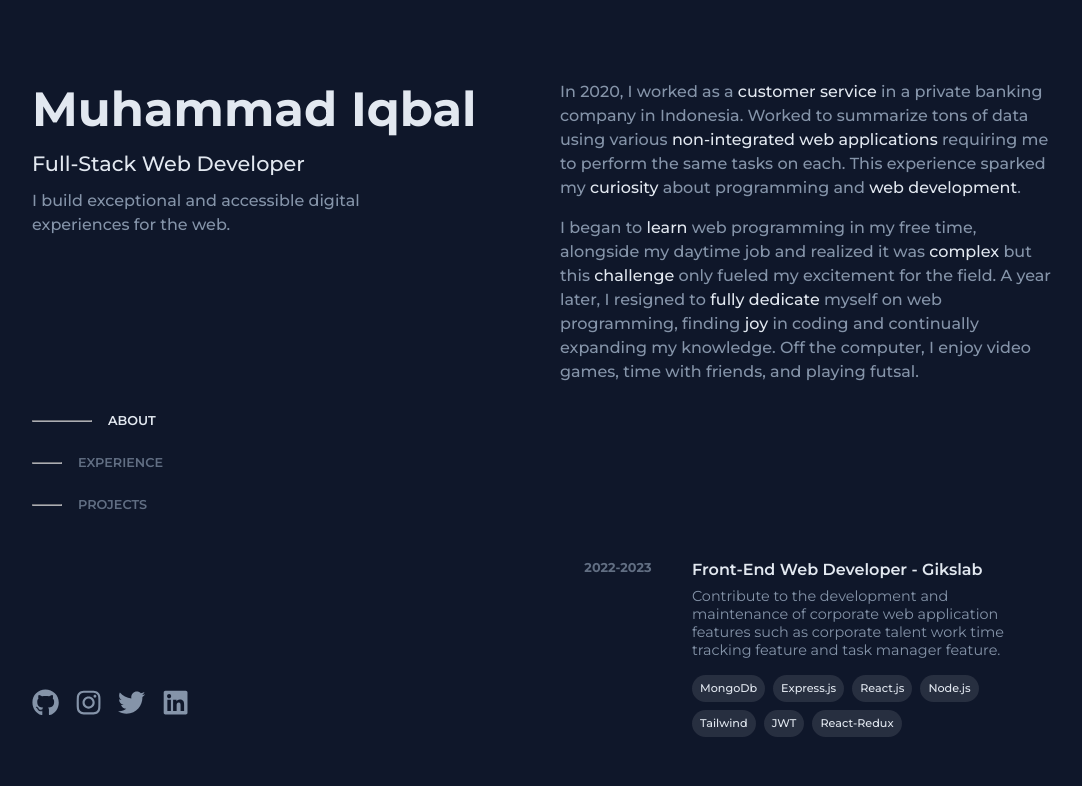
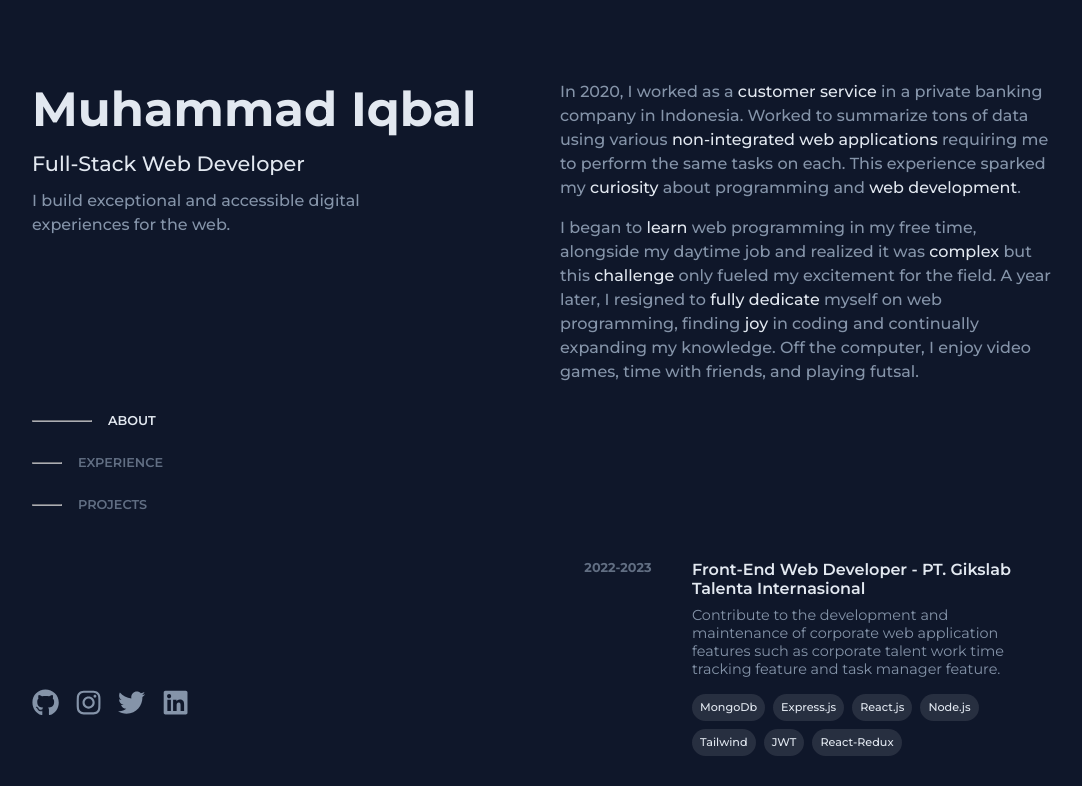
Before and after one commit to hellofromiqbal/react-porto, a React (Create React App) app: page / in a window 1280 px wide. Shown: the top 786 px of the page, without its empty margins (96-1178 px from the left). Built offline with nearby package versions, Linux system fonts and the light colour scheme.

Commit message:
edit portfolio data experience section

```diff
--- a/src/assets/data/portfolioData.js
+++ b/src/assets/data/portfolioData.js
@@ -33,7 +33,7 @@ const portfolioData = {
           id: 1,
           period: '2022-2023',
           role: 'Front-End Web Developer',
-          company: 'Gikslab',
+          company: 'PT. Gikslab Talenta Internasional',
           desc: `Contribute to the development and maintenance of corporate web application features such as corporate talent work time tracking feature and task manager feature.`,
           technologies: ['MongoDb', 'Express.js', 'React.js', 'Node.js', 'Tailwind', 'JWT', 'React-Redux'],
           url: "https://www.gikslab.com"
```
